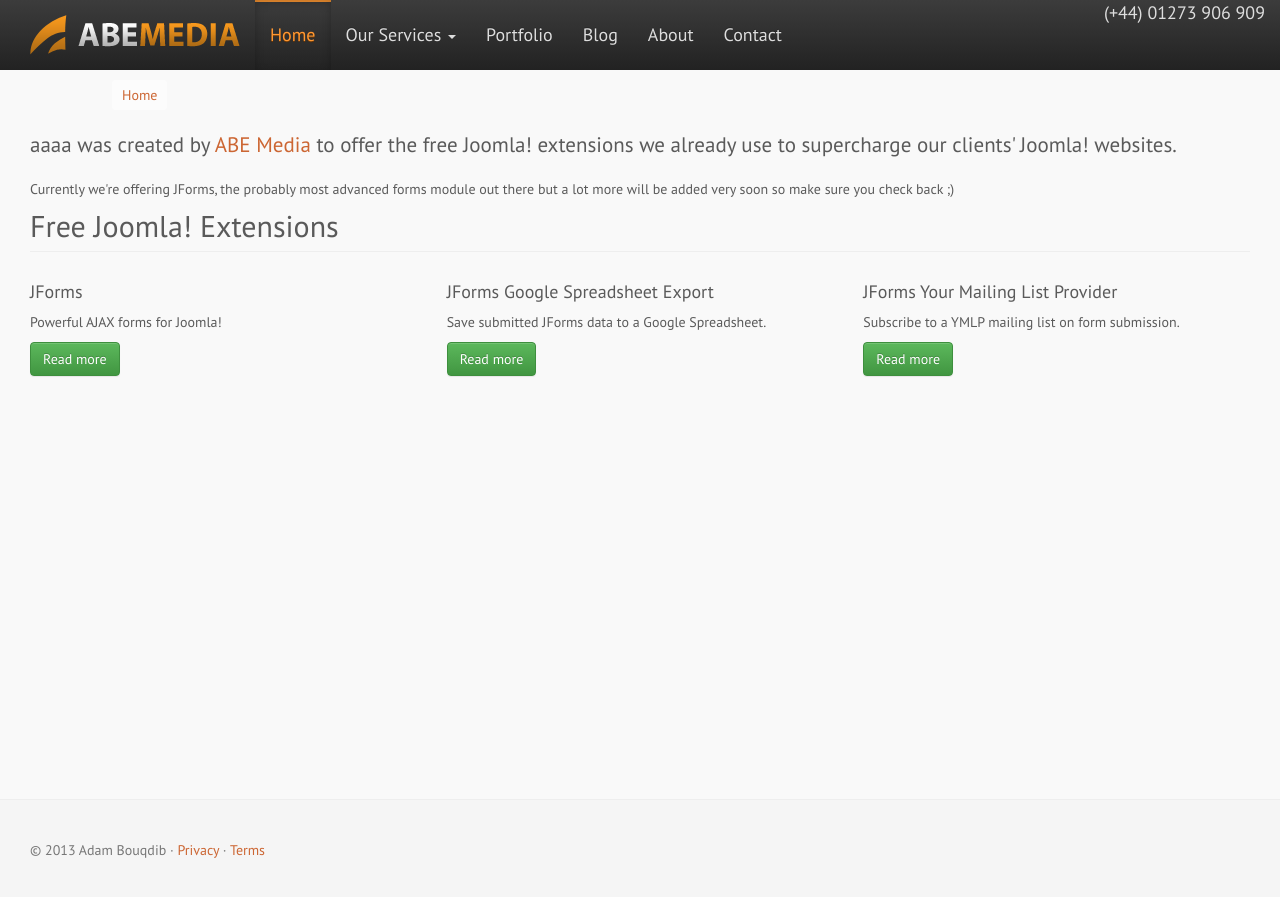
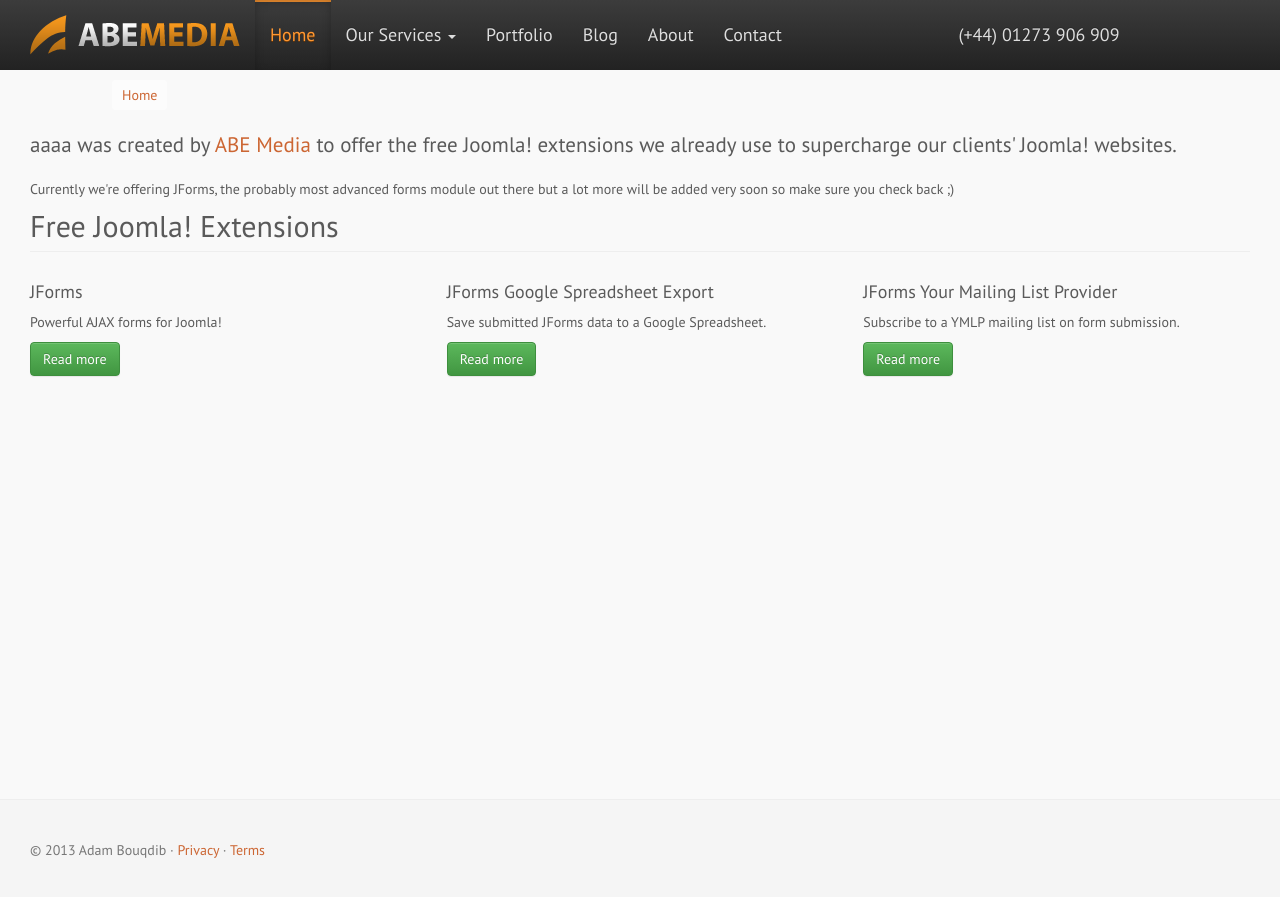
Before and after one commit to abemedia/abemedia.github.io, a Jekyll site: the page built from index.html, in a window 1280 px wide. Shown: the top 897 px of the page. Built offline with Jekyll 4.4.1, drawn with Linux system fonts in a browser that asks for light colours; nearby versions of some CDN libraries.

Commit message:
Update nav-main.html

```diff
--- a/_includes/nav-main.html
+++ b/_includes/nav-main.html
@@ -22,7 +22,12 @@
         <li{% if page.slug == "about-us" %} class="active"{% endif %}> <a href="{{ site.url }}/about-us.html">About</a></li>
         <li{% if page.slug == "contact-us" %} class="active"{% endif %}> <a href="{{ site.url }}/contact-us.html">Contact</a></li>
       </ul>
-      <div class="navbar-right"><a href="tel:+441273906909">(+44) 01273 906 909</a></div>
+      <ul class="nav navbar-nav navbar-right">
+        <li><a href="tel:+441273906909">(+44) 01273 906 909</a></li>
+        <li><a href="https://facebook.com/abemedia"><i class="fa-facebook"></i></a></li>
+        <li><a href="https://twitter.com/abemedia"><i class="fa-twitter"></i></a></li>
+        <li><a href="https://google.com/+abemedia"><i class="fa-twitter"></i></a></li>
+      </ul>
     </nav>
   </div>
 </div>
```
